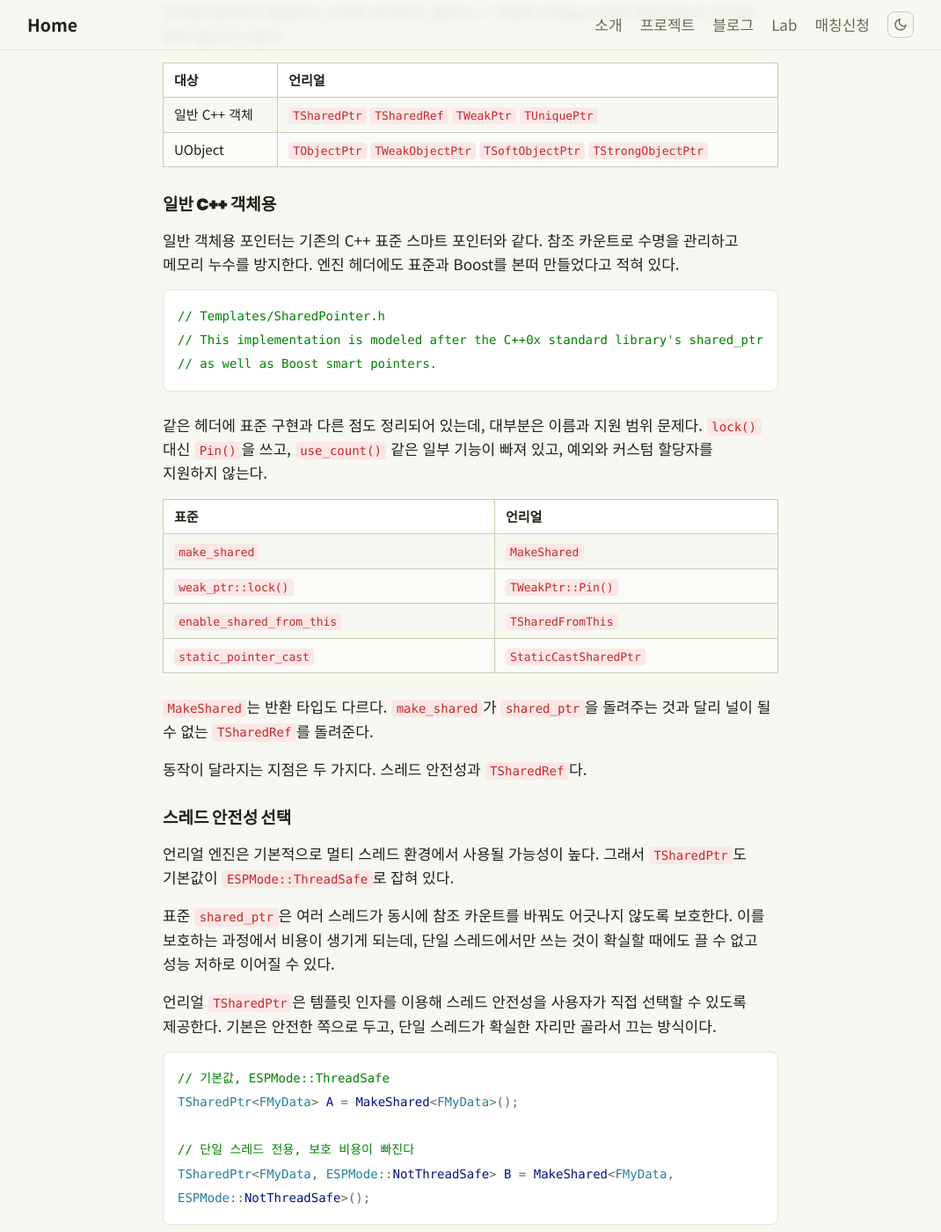
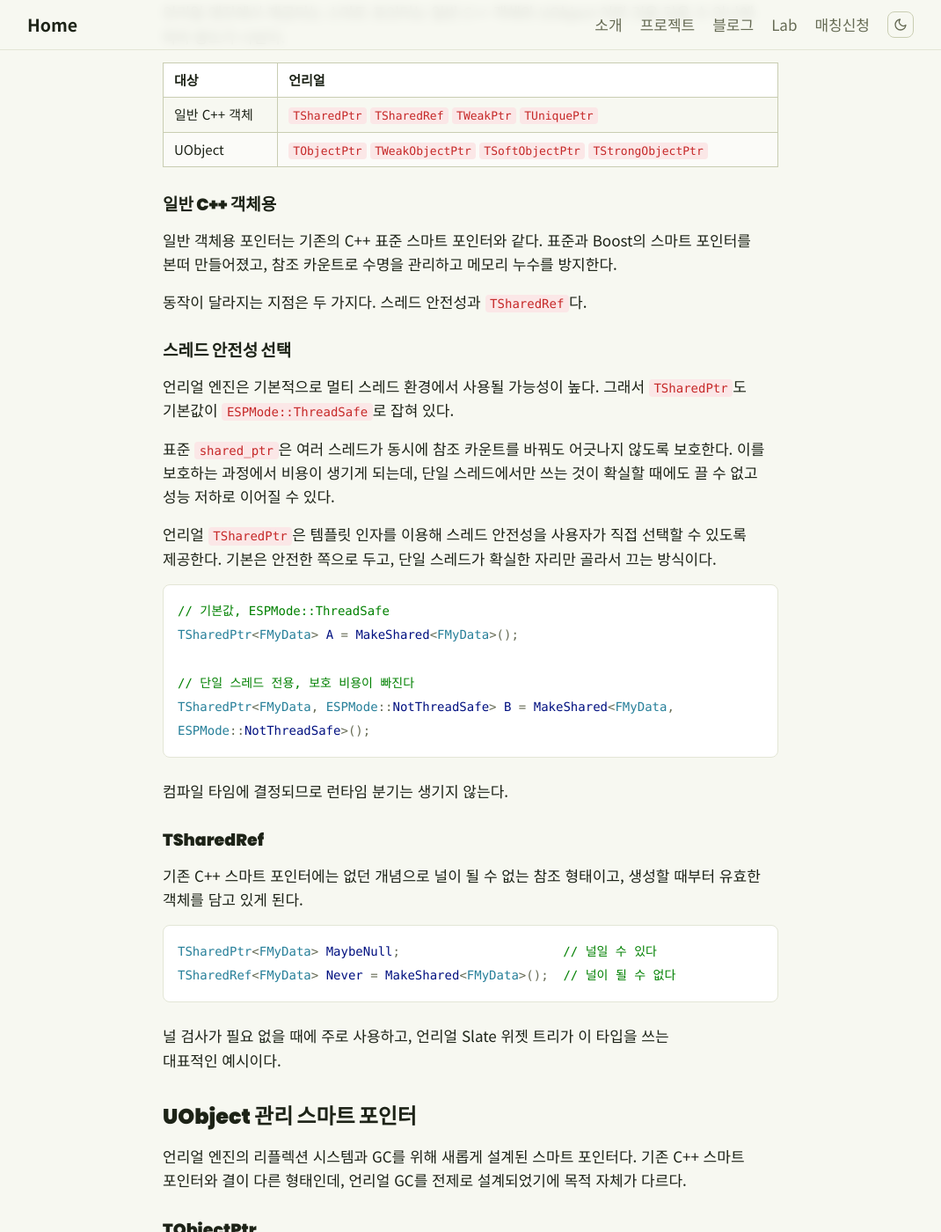
Before and after one commit to skamo3/skamo3.github.io, a Jekyll site: the page built from _posts/2026-08-13-cpp-unreal-smart-pointers.md, in a window 1280 px wide and 1400 px high, scrolled down 3120 px. Shown: the whole window at 88% size, without its empty margins (105-1175 px from the left). Built offline with Jekyll 4.4.1, drawn with Linux system fonts in a browser that asks for light colours.

Commit message:
글 수정: 일반 객체용 절 간결하게 정리
Co-Authored-By: Claude Opus 5 <noreply@anthropic.com>

````diff
--- a/_posts/2026-08-13-cpp-unreal-smart-pointers.md
+++ b/_posts/2026-08-13-cpp-unreal-smart-pointers.md
@@ -97,24 +97,7 @@ if (auto Locked = Weak.lock())
 
 ### 일반 C++ 객체용
 
-일반 객체용 포인터는 기존의 C++ 표준 스마트 포인터와 같다. 참조 카운트로 수명을 관리하고 메모리 누수를 방지한다. 엔진 헤더에도 표준과 Boost를 본떠 만들었다고 적혀 있다.
-
-```cpp
-// Templates/SharedPointer.h
-// This implementation is modeled after the C++0x standard library's shared_ptr
-// as well as Boost smart pointers.
-```
-
-같은 헤더에 표준 구현과 다른 점도 정리되어 있는데, 대부분은 이름과 지원 범위 문제다. `lock()` 대신 `Pin()`을 쓰고, `use_count()` 같은 일부 기능이 빠져 있고, 예외와 커스텀 할당자를 지원하지 않는다.
-
-| 표준 | 언리얼 |
-|---|---|
-| `make_shared` | `MakeShared` |
-| `weak_ptr::lock()` | `TWeakPtr::Pin()` |
-| `enable_shared_from_this` | `TSharedFromThis` |
-| `static_pointer_cast` | `StaticCastSharedPtr` |
-
-`MakeShared`는 반환 타입도 다르다. `make_shared`가 `shared_ptr`을 돌려주는 것과 달리 널이 될 수 없는 `TSharedRef`를 돌려준다.
+일반 객체용 포인터는 기존의 C++ 표준 스마트 포인터와 같다. 표준과 Boost의 스마트 포인터를 본떠 만들어졌고, 참조 카운트로 수명을 관리하고 메모리 누수를 방지한다.
 
 동작이 달라지는 지점은 두 가지다. 스레드 안전성과 `TSharedRef`다.
 
````
